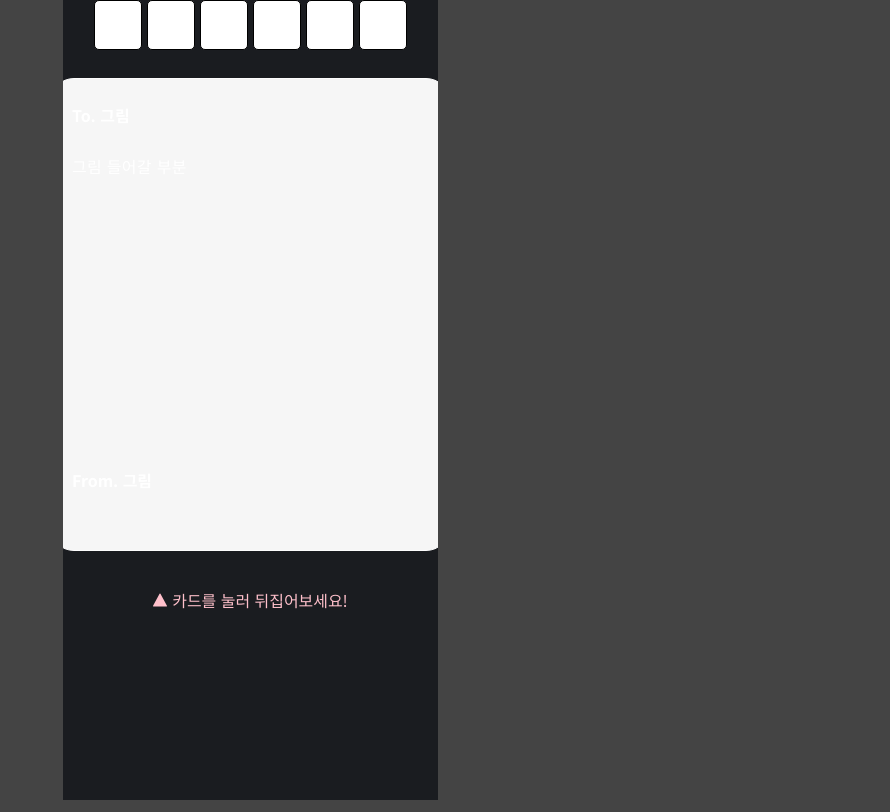
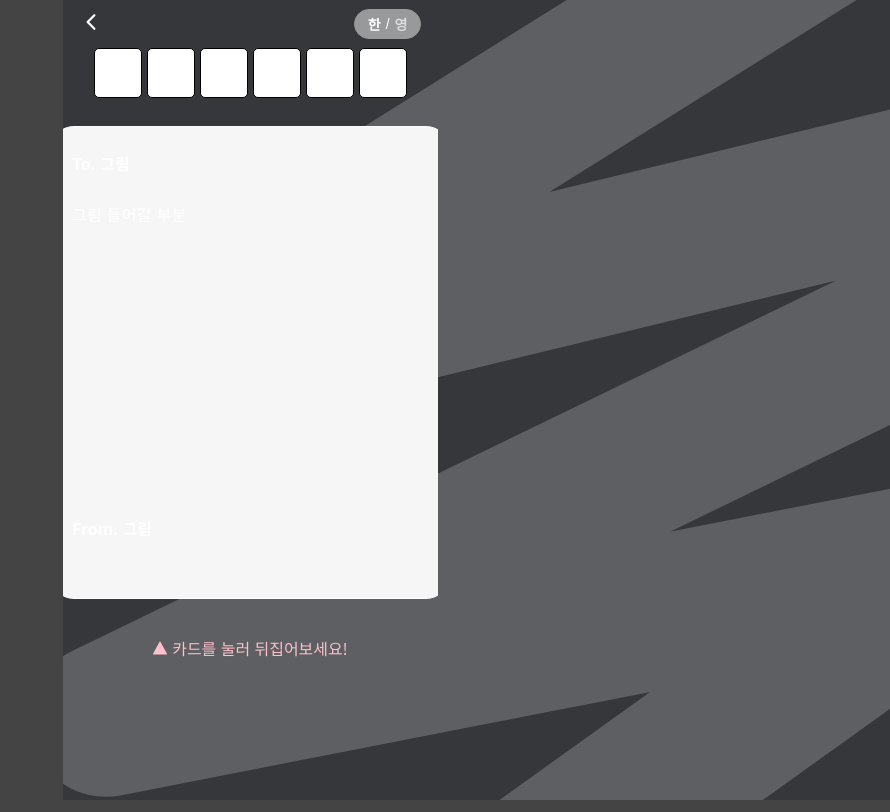
Before and after one commit to Catch-Letter/Catch-Letter-FE, a React (Vite) app: page /checkanswer in a window 1280 px wide. Shown: the whole page, without its empty margins (390-1280 px from the left). Built offline with nearby package versions, Linux system fonts and the light colour scheme.

Commit message:
feat: 헤더 및 배경 추가 (#20)

```diff
--- a/src/pages/check-answer/CheckAnswer.styles.tsx
+++ b/src/pages/check-answer/CheckAnswer.styles.tsx
@@ -1,11 +1,10 @@
 import { colors } from '#/styles/color'
 import { css } from '@emotion/react'
 
-export const ChekAnswerStyles = (isFlipped: boolean) => css`
+export const CheckAnswerStyles = (isFlipped: boolean) => css`
   display: flex;
   flex-direction: column;
   align-items: center;
-  background-color: ${colors.grey[13]};
   height: 100vh;
 
   .content {
--- a/src/pages/check-answer/CheckAnswer.tsx
+++ b/src/pages/check-answer/CheckAnswer.tsx
@@ -1,10 +1,11 @@
-import { LetterCard } from '#/components'
+import { BackHeader, LetterCard } from '#/components'
 import { LetterContent } from '#/components/letter-choice'
 import SeparatedInput from '#/shared/ui/separated-input/separated-input'
 import { useLetterCreationStore } from '#/store/letterCreateStore'
 import { IoTriangle } from 'react-icons/io5'
-import { ChekAnswerStyles } from './CheckAnswer.styles'
+import { CheckAnswerStyles } from './CheckAnswer.styles'
 import { useState } from 'react'
+import { Background } from '#/shared/ui/background'
 
 const CheckAnswer = () => {
   const { selectedColor, selectedFont, selectedPattern } = useLetterCreationStore()
@@ -27,7 +28,10 @@ const CheckAnswer = () => {
   }
 
   return (
-    <div css={ChekAnswerStyles(isFlipped)}>
+    <>
+      <Background color='grey' />
+      <BackHeader />
+      <div css={CheckAnswerStyles(isFlipped)}>
         <SeparatedInput length={6} />
         <div className='content' onClick={handleCardClick}>
           <div className='cardFront'>
@@ -60,6 +64,7 @@ const CheckAnswer = () => {
           <p>카드를 눌러 뒤집어보세요!</p>
         </div>
       </div>
+    </>
   )
 }
 
--- a/src/pages/tryAnswer/TryAnswer.styles.tsx
+++ b/src/pages/tryAnswer/TryAnswer.styles.tsx
@@ -1,11 +1,9 @@
-import { colors } from '#/styles/color'
 import { css } from '@emotion/react'
 
 export const TryAnswerStyle = css`
   display: flex;
   flex-direction: column;
   align-items: center;
-  background-color: ${colors.grey[13]};
   height: 100vh;
 
   .Input-area {
--- a/src/pages/tryAnswer/TryAnswer.tsx
+++ b/src/pages/tryAnswer/TryAnswer.tsx
@@ -1,7 +1,8 @@
-import { LetterCard, LetterContent } from '#/components'
+import { BackHeader, LetterCard, LetterContent } from '#/components'
 import { TryCounter } from '#/components/try-Counter'
 import { TryAnswerStyle } from '#/pages/tryAnswer/TryAnswer.styles'
 import { Button } from '#/shared/ui'
+import { Background } from '#/shared/ui/background'
 import SeparatedInput from '#/shared/ui/separated-input/separated-input'
 import { useLetterCreationStore } from '#/store/letterCreateStore'
 import { useState } from 'react'
@@ -26,6 +27,9 @@ const TryAnswer = () => {
   }
 
   return (
+    <>
+      <Background color='grey' />
+      <BackHeader />
       <div css={TryAnswerStyle}>
         <TryCounter chances={chances} />
         <LetterCard type={selectedColor}>
@@ -47,6 +51,7 @@ const TryAnswer = () => {
           </Button>
         </div>
       </div>
+    </>
   )
 }
 
```
Lines whose indentation alone changed are shown as unchanged.
